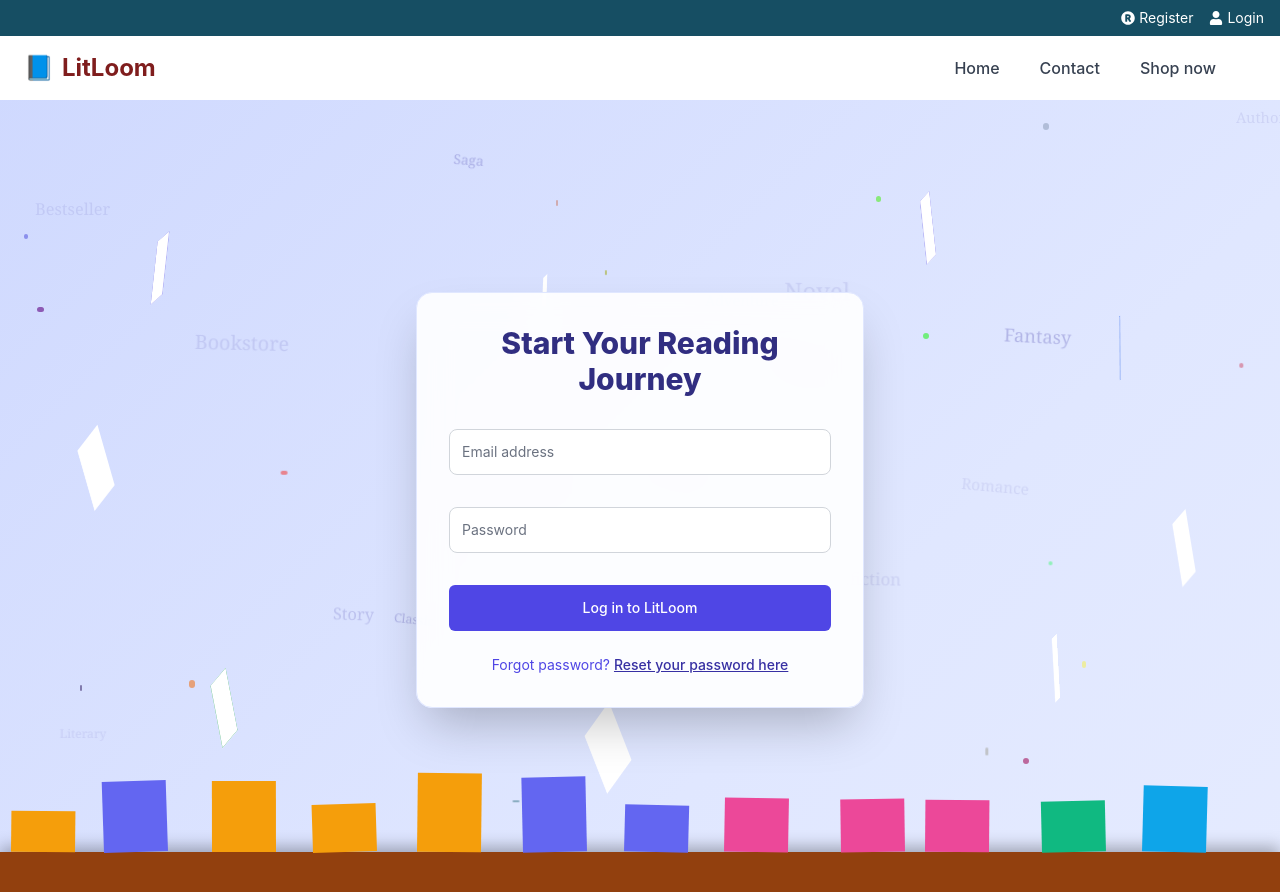
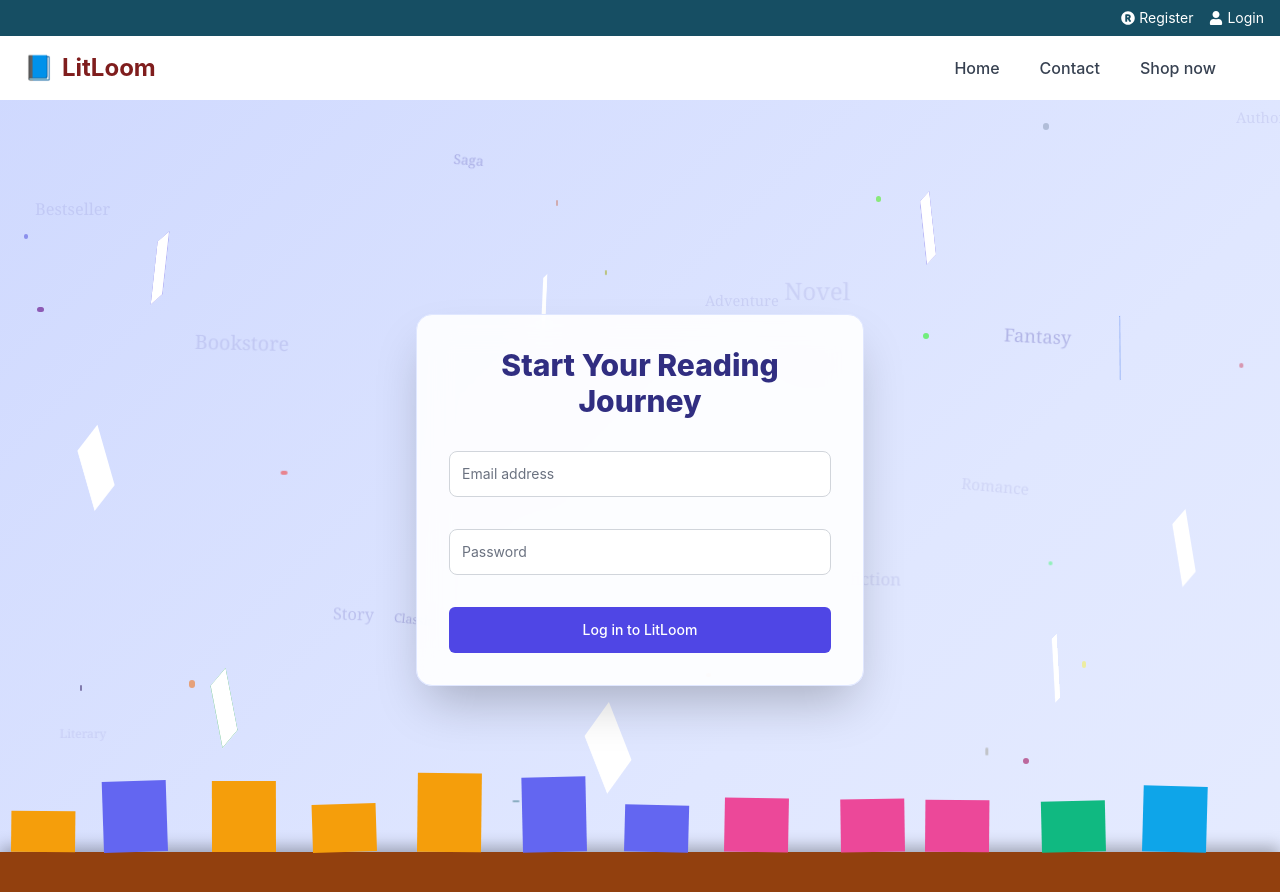
Before and after one commit to Sanduni0601/litloom_ecommerce, a React (Create React App) app in the folder frontend/: page /login in a window 1280 px wide. Shown: the top 892 px of the page. Built offline with nearby package versions, Linux system fonts and the light colour scheme.

Commit message:
Adding navigation

```diff
--- a/frontend/src/Components/Login.js
+++ b/frontend/src/Components/Login.js
@@ -411,12 +411,6 @@ const Login = () => {
             </button>
           </div>
         </form>
-
-          <div className="mt-6 text-center">
-            <p className="text-sm text-indigo-600">
-              Forgot password? <a href="#" className="font-medium text-indigo-800 hover:text-indigo-900 transition-colors underline">Reset your password here</a>
-            </p>
-          </div>
         </div>
       </div>
     </div>
--- a/frontend/src/Components/RegisterForm.js
+++ b/frontend/src/Components/RegisterForm.js
@@ -300,6 +300,10 @@ const RegisterForm = () => {
     }
   };
   const navigate = useNavigate();
+   const handleLoginClick = () => {
+    navigate("/login");
+  };
+
   return (
     <>
  <Header/>
@@ -423,7 +427,7 @@ const RegisterForm = () => {
         </form>
           <div className="mt-6 text-center">
             <p className="text-sm text-indigo-600">
-              Already have an account? <a href="#" className="font-medium text-indigo-800 hover:text-indigo-900 transition-colors underline">Sign in to continue reading</a>
+              Already have an account? <p className="cursor-pointer font-medium text-indigo-800 hover:text-indigo-900 transition-colors underline" onClick={handleLoginClick}>Sign in to continue reading</p>
             </p>
           </div>
         </div>
```
